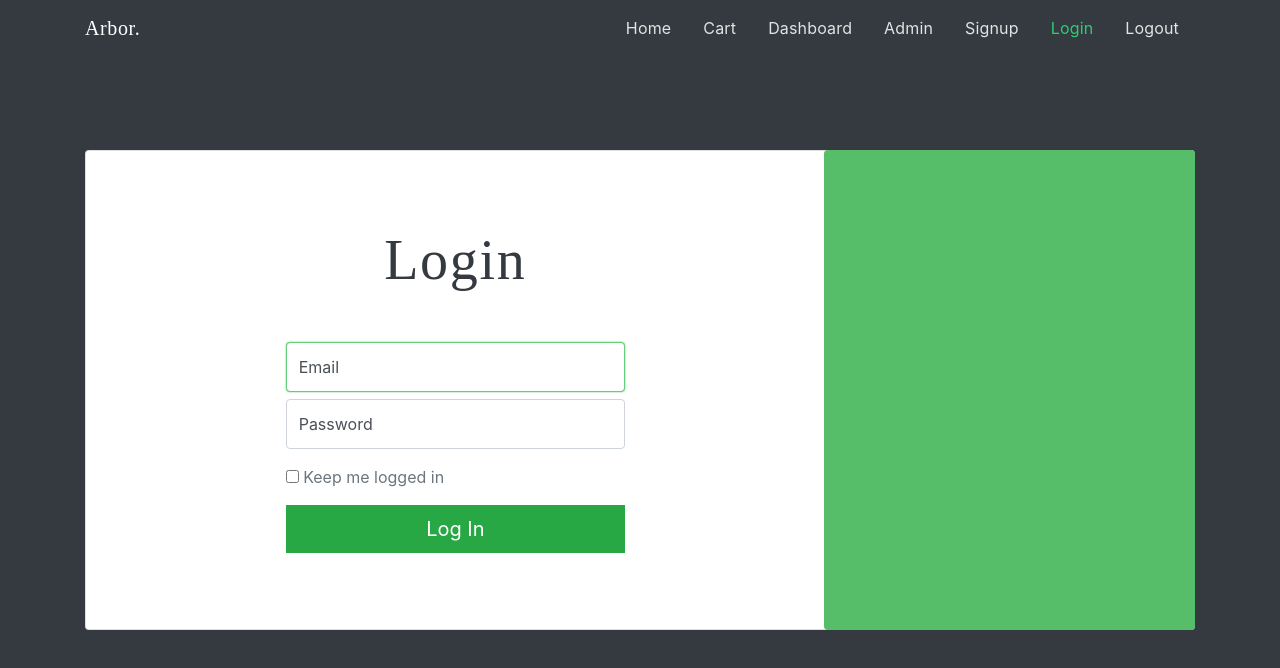
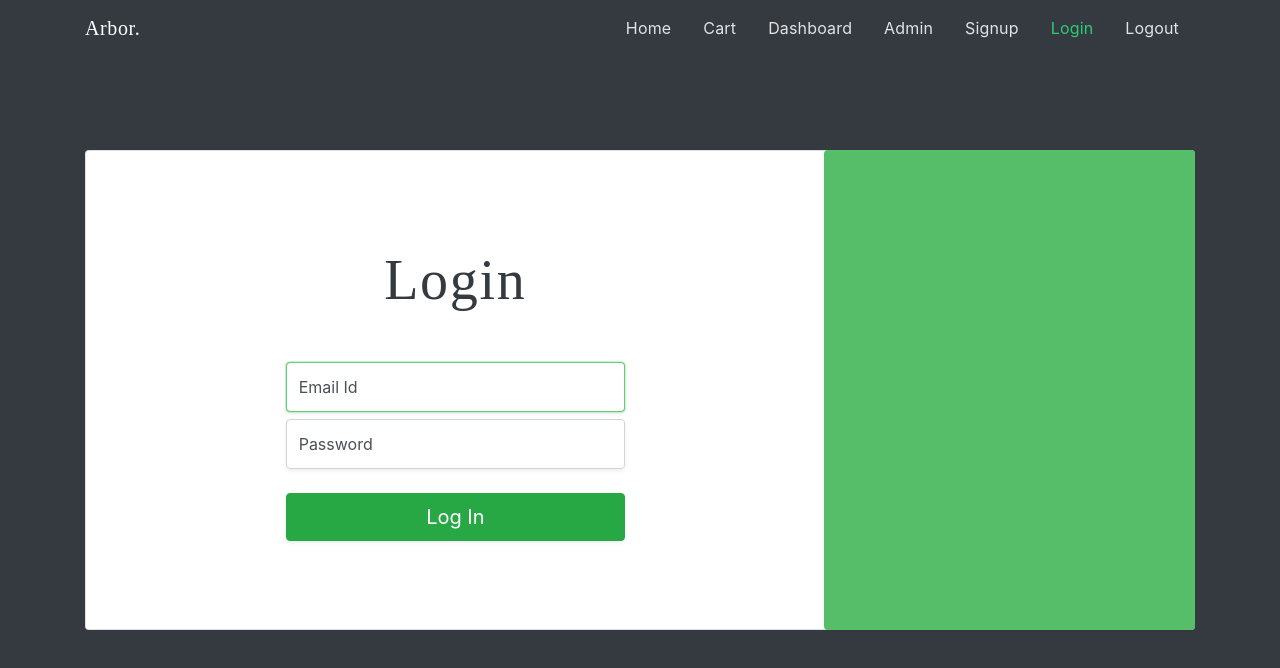
Before and after one commit to bsanket16/arbor-shopping, a React (Create React App) app in the folder proj_frontend/: page /login in a window 1280 px wide. Shown: the top 668 px of the page. Built offline with nearby package versions, Linux system fonts and the light colour scheme.

Commit message:
signup & login

```diff
--- a/proj_frontend/src/override.css
+++ b/proj_frontend/src/override.css
@@ -32,7 +32,6 @@
     border-color: #63CD78;
     box-shadow: 0px 0.2px 0.2px #FFFFFF inset, 0px 0px 2px #63CD79;
 }
-
 /* Sign up login forms */
 
 .form-signin, .form-signup {
@@ -45,6 +44,7 @@
 .form-label-group {
     position: relative;
     margin-bottom: 0.4rem;
+    border-radius: 50px;
 }
 
 .form-label-group > input,
--- a/proj_frontend/src/user/Login.js
+++ b/proj_frontend/src/user/Login.js
@@ -1,7 +1,82 @@
-import React from 'react';
+import React, { useState } from 'react';
 import Menu from '../core/Menu'
+import { Link, Redirect } from 'react-router-dom'
+import { login, authenticate, isAuthenticated} from '../auth/helper';
 
 const Login = () => {
+
+    const [ values, setValues ] = useState({
+        email: '',
+        password: '',
+        error: '',
+        loading: false,
+        didRedirect: false
+    })
+
+    const { email, password, error, loading, didRedirect } = values
+
+    const { user } = isAuthenticated()
+
+    const handleChange = name => event => {
+        setValues({ ...values, error:false, [name]:event.target.value })
+    }
+
+    const onSubmit = event => {
+        event.preventDefault()
+        setValues({...values, error: false, loading: false})
+        login({email, password})
+        .then((data) => {
+            if(data.error){
+                setValues({...values, error:data.error, loading: false})
+            }
+            else{
+                authenticate(data, () => {
+                    setValues({...values,
+                        email: '',
+                        password: '',
+                        error: '',
+                        loading: true,
+                        didRedirect: true})
+                })
+            }
+        })
+        .catch((err) => {
+            console.log('Login Request Failed')
+        })
+    }
+
+    const performRedirect = () => {
+        // TODO:
+        if(didRedirect){
+            if(user && user.role === 1) {
+                return <p>Admin Dashboard</p>
+            }
+            else{
+                return <p>User Dashboard</p>
+            }
+        }
+        if(isAuthenticated()){
+            return <Redirect to='/' />
+        }
+    }
+
+    const loadingMsg = () => {
+        return (
+            loading && (
+                <div className="container alert alert-info">
+                    Loading...
+                </div>
+            )
+        )
+    }
+
+    const errorMsg = () => {
+        return (
+                <div className="container alert alert-danger" style={{display: error ? "" : "none"}}>
+                    { error }
+                </div>
+        )
+    }
 
     const signInForm = () => {
         return (
@@ -15,26 +90,24 @@ const Login = () => {
                         <div className="row no-gutters">
                         <div className="col-4 offset-2 my-auto">
                             <form className="form-signin" autoComplete='off'>
-                            <h1 className='display-4 mb-5 text-dark text-center'>Login</h1>
+                            <h1 className='display-4 mt-3 mb-5 text-dark text-center'>Login</h1>
 
-                                <div className="form-label-group">
-                                    <input type="email" id="inputEmail" className="form-control" placeholder='Email' required autoFocus/>
-                                    <label htmlFor="inputEmail">Email</label>
+                                <div className="form-label-group shadow-sm rounded">
+                                    <input value={ email } type="email" id="inputEmail" className="form-control"
+                                    placeholder='Email' required autoFocus onChange={ handleChange("email") } />
+                                    <label htmlFor="inputEmail">Email Id</label>
                                 </div>
 
-                                <div className="form-label-group">
-                                <input type="password" id="inputPassword" className="form-control mt-1" placeholder='Password' required/>
+                                <div className="form-label-group shadow-sm rounded">
+                                <input value={ password } type="password" id="inputPassword" className="form-control mt-1"
+                                placeholder='Password' required onChange={ handleChange("password") } />
                                 <label htmlFor="inputPassword">Password</label>
                                 </div>
 
-                                <div className="checkbox mb-2 mt-3 text-left text-muted">
-                                    <label>
-                                        <input type="checkbox"/> Keep me logged in
-                                    </label>
-                                </div>
+                                <button onClick={onSubmit} href='/' className="btn btn-lg btn-success mt-4 mb-2 btn-block shadow-sm rounded" type='submit'> Log In </button>
 
-
-                                <button href='/' className="btn btn-lg btn-success btn-block" type='submit'> Log In </button>
+                                {errorMsg()}
+                                {loadingMsg()}
 
                             </form>
                         </div>
@@ -51,7 +124,11 @@ const Login = () => {
     }
 
     return(
-        signInForm()
+        <>
+            {signInForm()}
+            {performRedirect()}
+            {/* <p className="text-white text-center">{ JSON.stringify( values ) }</p> */}
+        </>
     )
 }
 
--- a/proj_frontend/src/user/Signup.js
+++ b/proj_frontend/src/user/Signup.js
@@ -43,7 +43,7 @@ const Signup = () => {
         return (
             <>
                 <div className="container alert alert-success" style={{display: success ? "" : "none"}}>
-                    New Account Created.
+                    New Account Created
                 </div>
             </>
         )
@@ -72,7 +72,7 @@ const Signup = () => {
                             <form className="form-signup">
                             <h1 className='display-4 mt-3 mb-5 text-dark text-center'>Signup</h1>
 
-                                <div className="form-label-group shadow-sm rounded ">
+                                <div className="form-label-group shadow-sm rounded">
                                     <input type="name" id="inputName" className="form-control" placeholder='Name'
                                     required autoFocus onChange={handleChange("username")} autoComplete="new-name" value= { username } />
                                     <label htmlFor="inputName">Username</label>
```
Also changed, not shown: 2 other files (tests, documents, lock files or other folders).
